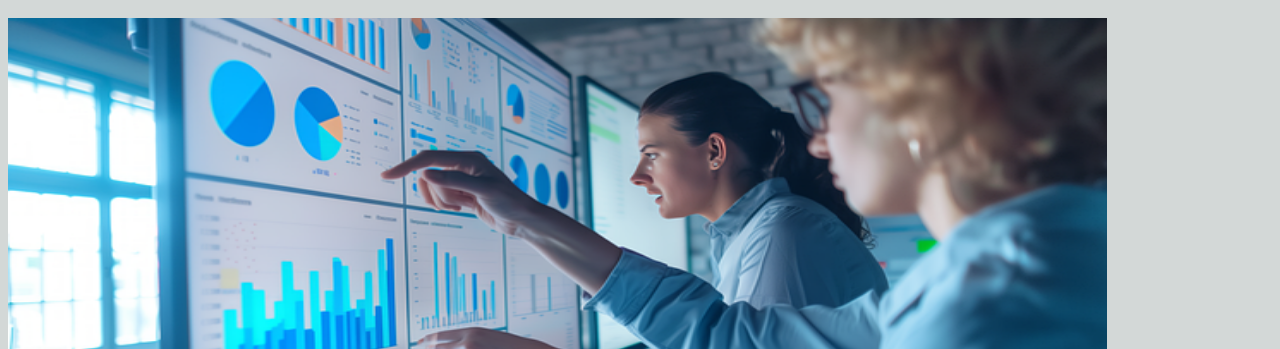
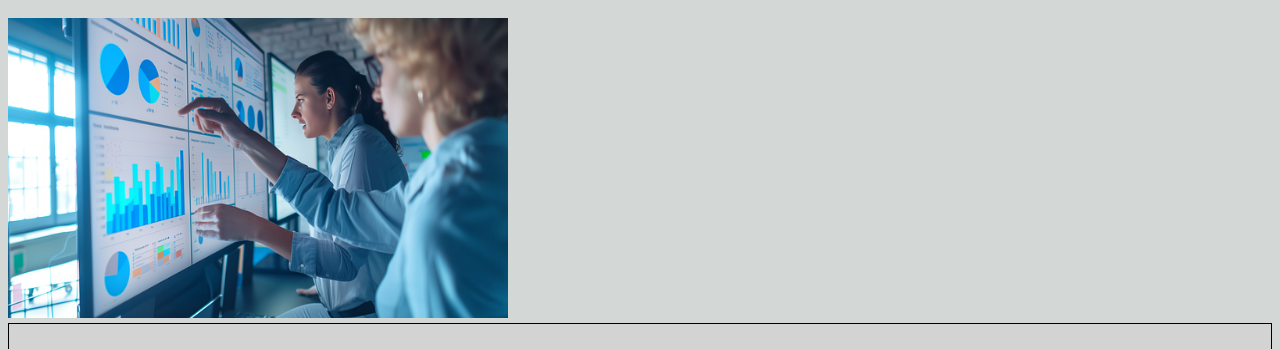
Before and after one commit to zaria72-coder/Power-BI-App, a plain HTML site: page index.html in a window 1280 px wide. Shown: the part 451-800 px from the top of the page. Drawn offline with Linux system fonts and the light colour scheme.

Commit message:
Add files via upload

```diff
--- a/index.html
+++ b/index.html
@@ -125,7 +125,7 @@
 
         <p> Power BI is a business intelligence platform, which can provide organisations to turn data into reports, supporting data driven decisions. It interests me because I enjoy developing visualisations and dashboard to support my organisation in making effective data driven decisions. <a href = "https://www.microsoft.com/en-gb/power-platform/products/power-bi"> Click here to learn more about Power BI</a></p>
 
-        <img src = "dashboard_image.png" alt = "Power BI information illustrated" width ="1099" height ="500">
+        <img src = "dashboard_image.png" alt = "Power BI information illustrated" width ="500" height ="300">
 
     </div>
 
```
